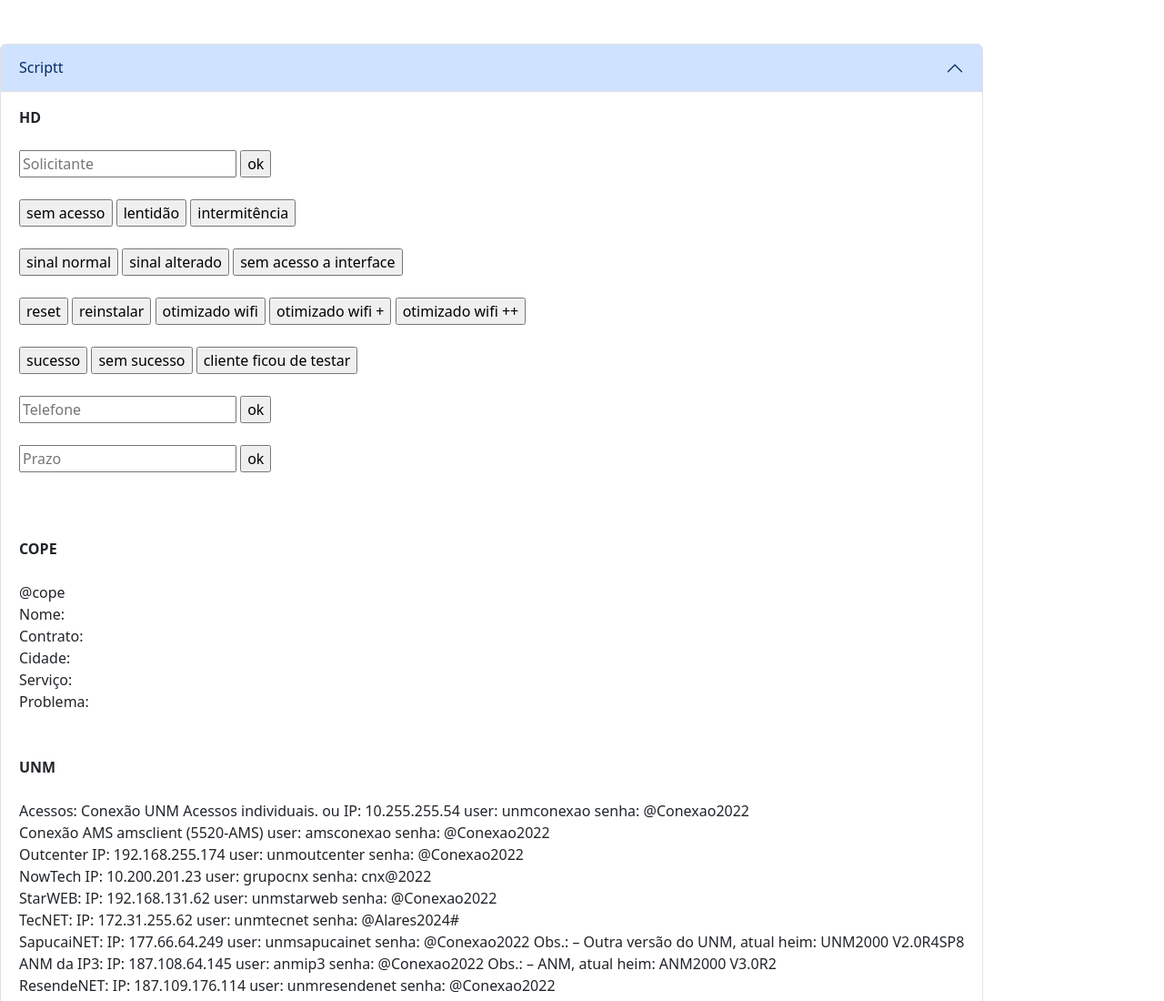
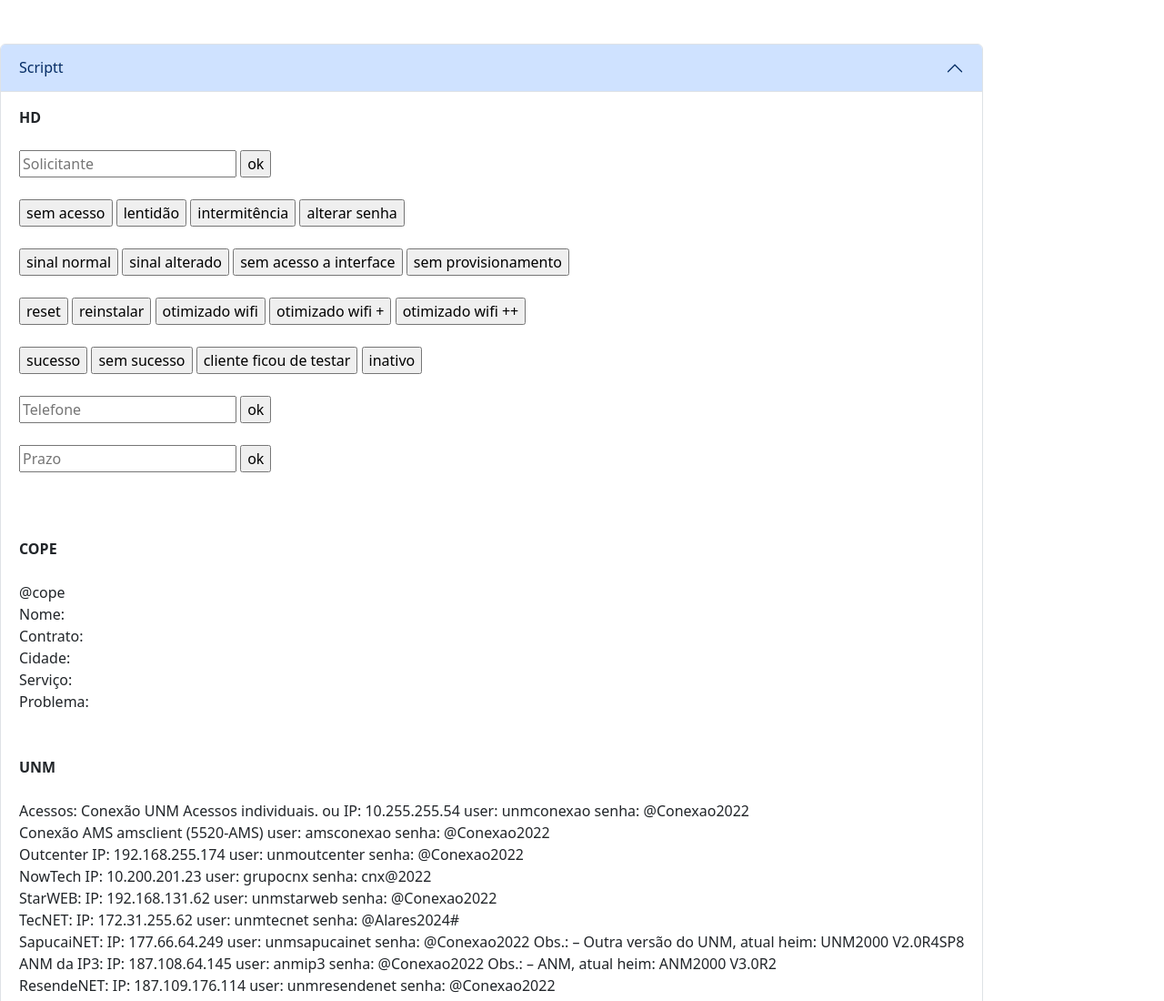
Before and after one commit to edboybr/scriptchat, a plain HTML site: page index.html in a window 1280 px wide. Shown: the top 1100 px of the page at 91% size. Drawn offline with nearby package versions, Linux system fonts and the light colour scheme.

Commit message:
Update index.html

```diff
--- a/index.html
+++ b/index.html
@@ -27,7 +27,7 @@
               <strong>HD</strong>
               <br> <br>
 
-                   <input type="text" name="" id="bt0" placeholder="Solicitante" />
+                  <input type="text" name="" id="bt0" placeholder="Solicitante" />
         <input type="button" name="" id="bt0_0" value="ok" onclick="resposta0()" />
 
 
@@ -36,12 +36,14 @@
       <input type="button" name="" id="bt1" value="sem acesso" onclick="resposta1()" />
       <input type="button" name="" id="bt2" value="lentidão" onclick="resposta2()" />
       <input type="button" name="" id="bt3" value="intermitência" onclick="resposta3()" />
+      <input type="button" name="" id="bt3_1" value="alterar senha" onclick="resposta3_1()" />
 
       <br /> <br />
 
        <input type="button" name="" id="bt4" value="sinal normal" onclick="resposta4()" />
       <input type="button" name="" id="bt5" value="sinal alterado" onclick="resposta5()" />
       <input type="button" name="" id="bt6" value="sem acesso a interface" onclick="resposta6()" />
+      <input type="button" name="" id="bt6_1" value="sem provisionamento" onclick="resposta6_1()" />
 
       <br /> <br />
 
@@ -56,6 +58,7 @@
           <input type="button" name="" id="bt10" value="sucesso" onclick="resposta10()" />
       <input type="button" name="" id="b11" value="sem sucesso" onclick="resposta11()" />
       <input type="button" name="" id="bt12" value="cliente ficou de testar" onclick="resposta12()" />
+      <input type="button" name="" id="bt12_1" value="inativo" onclick="resposta12_1()" />
 
       <br /> <br />
 
```
